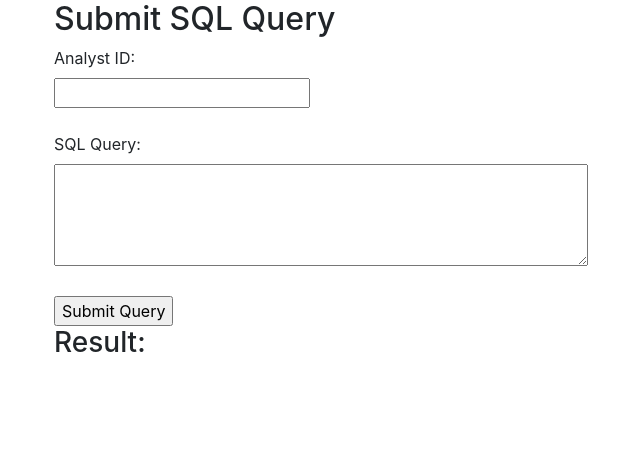
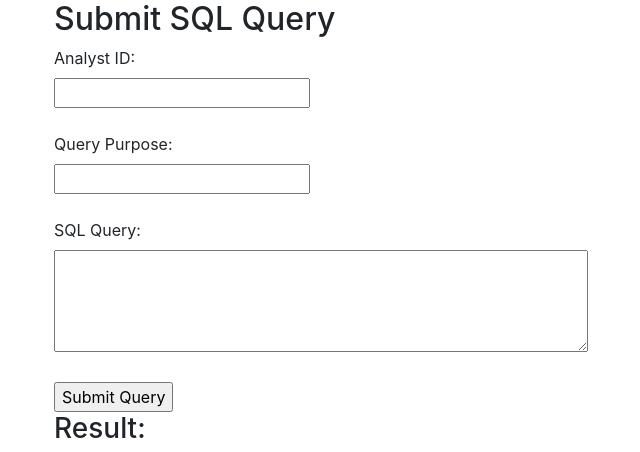
Before and after one commit to cocobird1/TurtleDuck, a Flask app: page /query in a window 1280 px wide. Shown: the part 56-508 px from the top of the page, without its empty margins (31-671 px from the left). Run offline with Flask 3, Linux system fonts and the light colour scheme; some libraries are stand-ins or nearby versions.

Commit message:
April 18

```diff
--- a/TD_server/app.py
+++ b/TD_server/app.py
@@ -32,7 +32,8 @@ CREATE TABLE IF NOT EXISTS query_log (
 con.execute("""
 CREATE TABLE IF NOT EXISTS table_metadata (
     table_name TEXT PRIMARY KEY,
-    user_id_column TEXT
+    user_id_column TEXT,
+    purpose_column TEXT
 );
 """)
 
@@ -134,8 +135,11 @@ def upload_csv(analyst_name):
 
     file = request.files['file']
     user_id_column = request.form.get('userid_column')
+    purpose_column = request.form.get('purposes_column')
     if(user_id_column == None):
         user_id_column = "User_ID"
+    if(purpose_column == None):
+        purpose_column = "Purposes_Column"
     if file.filename == '':
         return jsonify({'error': 'No selected file'}), 400
 
@@ -144,15 +148,12 @@ def upload_csv(analyst_name):
         file_path = os.path.join(app.config['UPLOAD_FOLDER'], filename)
         file.save(file_path)
 
-        # Load the CSV file into a pandas DataFrame
         df_global = pd.read_csv(file_path)
         con.execute("""
-        INSERT INTO table_metadata (table_name, user_id_column) VALUES (?, ?)
-        ON CONFLICT(table_name) DO UPDATE SET user_id_column = excluded.user_id_column
-        """, None, ('df_global', user_id_column))
+        INSERT INTO table_metadata (table_name, user_id_column, purpose_column) VALUES (?, ?, ?)
+        ON CONFLICT(table_name) DO UPDATE SET user_id_column = excluded.user_id_column, purpose_column = excluded.purpose_column
+        """, None, ("df_global", user_id_column, purpose_column))
 
-        # Register the DataFrame as a table in smokedduck
-        # con.register('df_global', df_global)
         con.execute('CREATE TABLE df_global AS (SELECT * FROM df_global)')
         return render_template('display_df.html', df=df_global.to_html(classes='table'))
 
@@ -165,21 +166,27 @@ def query_df(analyst_id):
     if not data or 'query' not in data:
         return jsonify({'error': 'No SQL query provided'}), 400
 
+    query_purpose = data['purpose']
+    if not query_purpose:
+        return jsonify({'error': 'No purpose specified'}), 400
+
     query = data['query']
-    #try:
-        # Execute the query using smokedduck
 
     result_df = con.execute(query, capture_lineage='lineage').df()
+    if 'User_ID' not in result_df.columns:
+        return jsonify({'error': 'Query result must include a "User_ID" column'}), 400
 
-    #selected_a = con.lineage()
+    for id in result_df.loc[:,"User_ID"]:
+        # store purposes as json object
+        if query_purpose not in get_purpose_array("df_global", id):
+            result_df.drop(id,inplace=True)
 
     log_query(query, analyst_id, con.query_id, json.dumps(con.query_plan).replace("'", "''"))
+
     return jsonify({
         'message': 'Query executed successfully',
-        'result': result_df.to_dict(orient='records')  # Convert DataFrame to a list of dictionaries
+        'result': result_df.to_dict(orient='records')
     })
-    #except Exception as e:
-     #   return jsonify({'error': str(e)}), 400
 
 @app.route('/add-user', methods=['POST'])
 def add_user():
@@ -239,6 +246,31 @@ def get_user_column_for_table(table_name):
     user_id_column = con.execute(f"SELECT user_id_column FROM table_metadata WHERE table_name = '{table_name}'").fetchone()
     return user_id_column[0] if user_id_column else None
 
+def get_purposes_column_for_table(table_name):
+    purposes_column = con.execute(f"SELECT purpose_column FROM table_metadata WHERE table_name = '{table_name}'").fetchone()
+    return purposes_column[0] if purposes_column else None
+
+def get_purpose_array(table_name, user_id):
+    purpose_column_name = get_purposes_column_for_table(table_name)  # Ensure this function's name matches your implementation
+    user_column_name = get_user_column_for_table(table_name)
+
+    if purpose_column_name and user_column_name:
+        query = f"SELECT {purpose_column_name} FROM df_global WHERE {user_column_name} = ?"
+        result = con.execute(query, None, (user_id,)).fetchall()
+
+        purpose_set = set()
+
+        for row in result:
+            if row[0]:
+                purposes = row[0].split(',')
+                purpose_set.update(purpose.strip() for purpose in purposes)  # Remove any surrounding whitespace
+
+        return list(purpose_set)
+    else:
+        return []
+
+
+
 @app.route('/user-data/<int:user_id>', methods=['GET'])
 def get_user_data(user_id):
     print("hi")
--- a/TD_server/templates/upload_csv.html
+++ b/TD_server/templates/upload_csv.html
@@ -11,8 +11,8 @@
 </form>
 <form id="uploadForm" action="/upload-csv/william" method="post" enctype="multipart/form-data">
   <input type="file" name="file" id="fileInput" required>
-  <!-- Add a new field for specifying the user ID column name -->
   <input type="text" name="userid_column" placeholder="User ID Column Name">
+  <input type="text" name="purposes_column" placeholder="Query Purposes Column Name">
   <input type="submit" value="Upload">
 </form>
 
--- a/TD_server/templates/write_query.html
+++ b/TD_server/templates/write_query.html
@@ -10,11 +10,13 @@
                 event.preventDefault();
                 var analystId = $("#analystId").val();
                 var query = $("#sqlQuery").val();
+                var purpose = $("#purpose").val();  // Capture the purpose input
+
                 $.ajax({
                     url: '/query-df/' + analystId,
                     type: 'POST',
                     contentType: 'application/json',
-                    data: JSON.stringify({ query: query }),
+                    data: JSON.stringify({ query: query, purpose: purpose }),  // Include purpose in the data sent
                     success: function(response) {
                         $("#result").html(JSON.stringify(response, null, 2));
                     },
@@ -31,6 +33,8 @@
     <form id="queryForm">
         <label for="analystId">Analyst ID:</label><br>
         <input type="text" id="analystId" name="analystId" required><br><br>
+        <label for="purpose">Query Purpose:</label><br>
+        <input type="text" id="purpose" name="purpose" required><br><br>
         <label for="sqlQuery">SQL Query:</label><br>
         <textarea id="sqlQuery" name="sqlQuery" rows="4" cols="50" required></textarea><br><br>
         <input type="submit" value="Submit Query">
--- /dev/null
+++ b/TD_server/uploads/sample_users.csv
@@ -0,0 +1,6 @@
+User_ID,Name,Email,Purposes_Column
+0,John Doe,johndoe@example.com,"marketing,analysis"
+1,Jane Smith,janesmith@example.com,"support,development"
+2,Robert Brown,robertbrown@example.com,administration
+3,Lisa White,lisawhite@example.com,"marketing,sales"
+4,Mike Davis,mikedavis@example.com,"development,testing"
```
